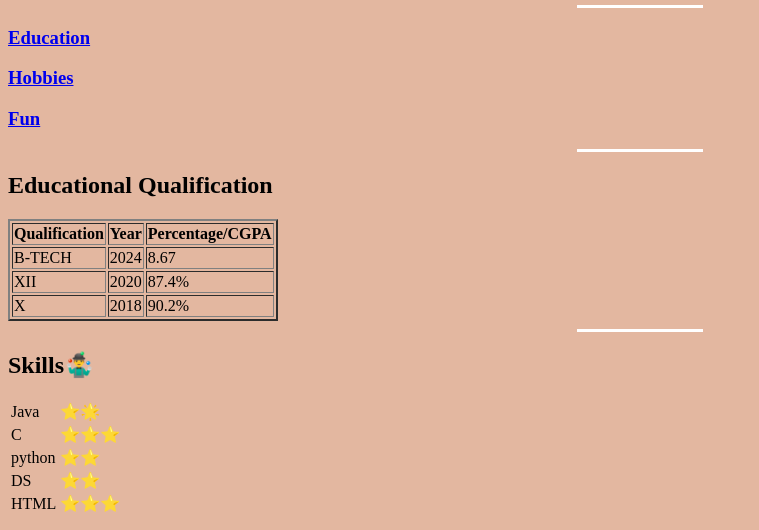
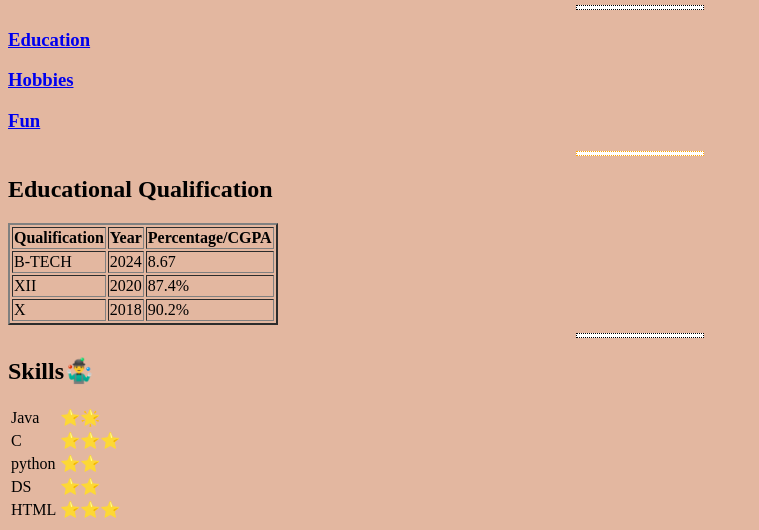
Before and after one commit to satya-rgb108/cv, a plain HTML site: page index.html in a window 1280 px wide. Shown: the part 289-819 px from the top of the page, without its empty margins (0-759 px from the left). Drawn offline with Linux system fonts and the light colour scheme.

Commit message:
Update index.html

```diff
--- a/index.html
+++ b/index.html
@@ -14,7 +14,7 @@
     }
     hr
       { background-color: white;
-        border-style: none;
+        border-style: dotted;
         height: 3px;
         width: 10%;
     }
```
